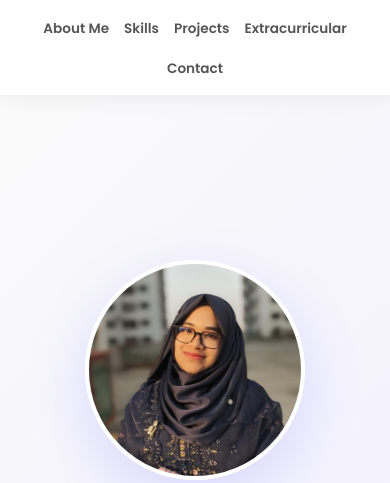
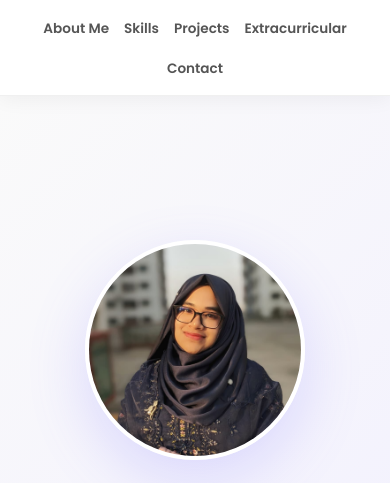
Before and after one commit to TasmiahBinteIqbal/tasmiahbinteiqbal.github.io, a website: page index.html in a window 390 px wide. Shown: the top 483 px of the page. Drawn offline with Linux system fonts and the light colour scheme.

Commit message:
alignment

```diff
--- a/styles.css
+++ b/styles.css
@@ -538,8 +538,8 @@
   #hero {
     flex-direction: column;
     text-align: center;
-    gap: 40px;
-    padding: 100px 5% 60px;
+    gap: 20px;
+    padding: 20px 5% 40px;
   }
 
   .profile-pic {
```
